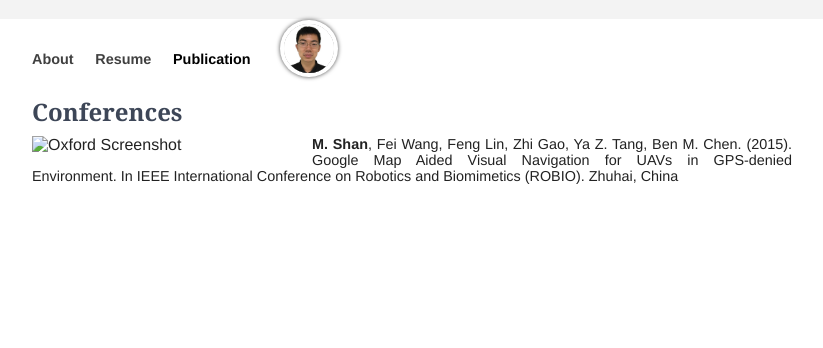
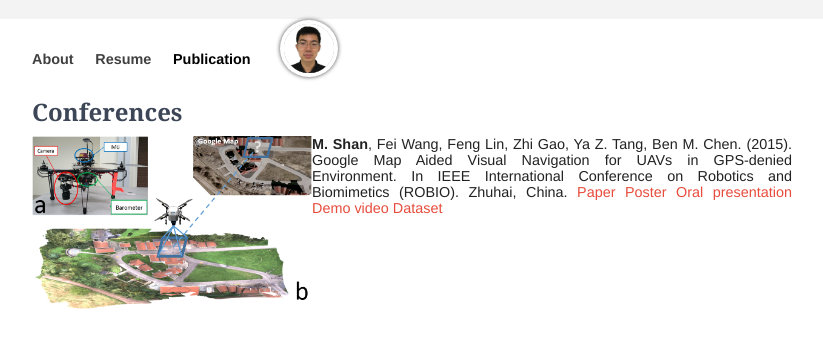
Before and after one commit to moshanATucsd/moshanATucsd.github.io, a Jekyll site: the page built from publication/index.html, in a window 1280 px wide. Shown: the top 348 px of the page, without its empty margins (228-1051 px from the left). Built offline with Jekyll 4.4.1, drawn with Linux system fonts in a browser that asks for light colours; nearby versions of some CDN libraries.

Commit message:
edit publication

```diff
--- a/publication/index.html
+++ b/publication/index.html
@@ -7,10 +7,15 @@ category: publication
 
  <h2>Conferences</h2>
  <div>
-     <img class="inline pull-left" src="/images/pulication/robio15_overview.png"
+     <img class="inline pull-left" src="/images/publication/robio15_overview.png"
          alt="Oxford Screenshot" width="280">
 
      <p><strong>M. Shan</strong>, Fei Wang, Feng Lin, Zhi Gao, Ya Z. Tang, Ben M. Chen. (2015).
      Google Map Aided Visual Navigation for UAVs in GPS-denied Environment. In
-     IEEE International Conference on Robotics and Biomimetics (ROBIO). Zhuhai, China
+     IEEE International Conference on Robotics and Biomimetics (ROBIO). Zhuhai, China.
+     <a href="">Paper</a>
+     <a href="/poster/Google Map Aided Visual Navigation for UAVs in GPS-denied Environment.pdf">Poster</a>
+     <a href="https://www.youtube.com/watch?v=WYoQgMS792Y">Oral presentation</a>
+     <a href="https://www.youtube.com/watch?v=nGkQ-aSxugM">Demo video</a>
+     <a href="https://github.com/shanmo/IMAV2014-Dataset">Dataset</a>
 </div>
```
Also changed, not shown: 2 other files.
